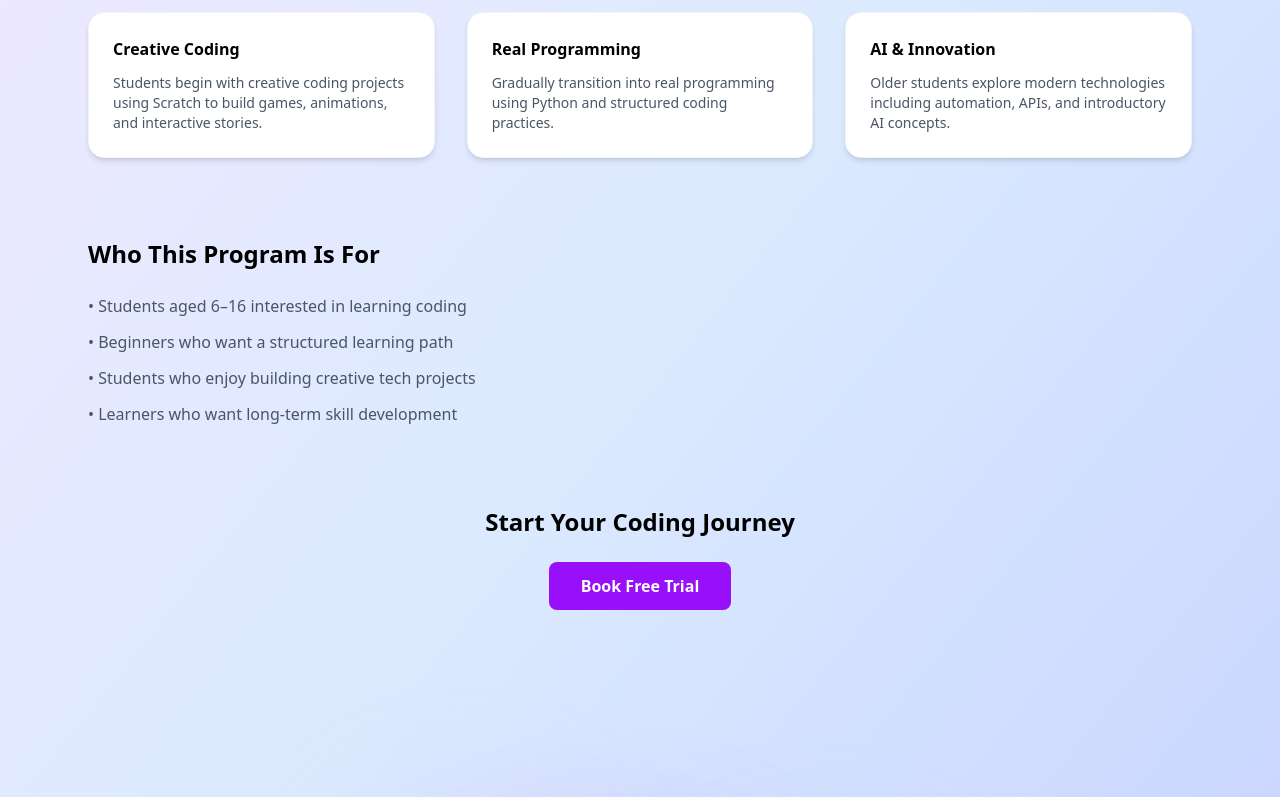
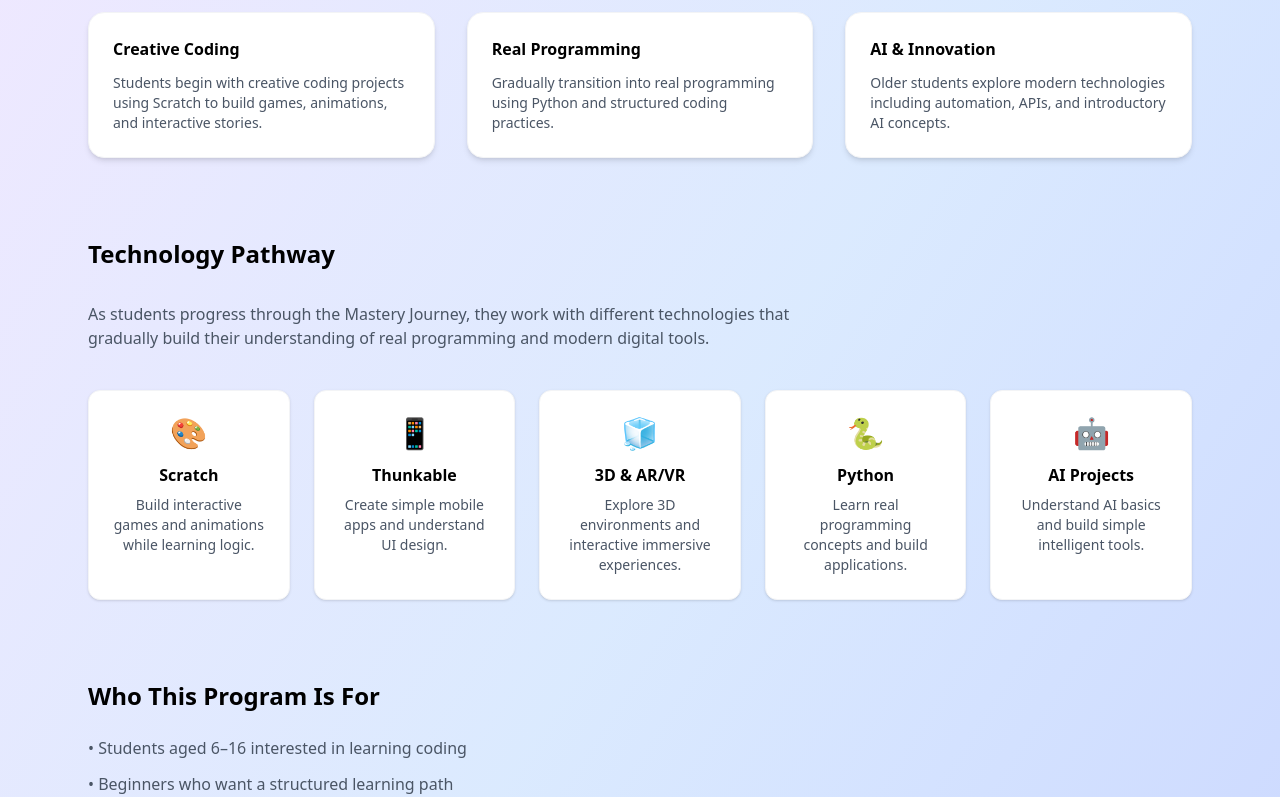
Before and after one commit to srushteesingh/logicleap-platform, a Next.js app: page /mastery-journey in a window 1280 px wide. Shown: the part 444-1241 px from the top of the page. Built offline with nearby package versions, Linux system fonts and the light colour scheme.

Commit message:
mastery journery year update

```diff
--- a/app/mastery-journey/page.tsx
+++ b/app/mastery-journey/page.tsx
@@ -44,7 +44,58 @@ export default function MasteryJourney() {
           </div>
         </div>
       </section>
+      {/* Technology Pathway */}
+      <section className="mb-20">
+        <h2 className="text-2xl font-semibold mb-8">Technology Pathway</h2>
 
+        <p className="text-gray-600 mb-10 max-w-3xl">
+          As students progress through the Mastery Journey, they work with
+          different technologies that gradually build their understanding of
+          real programming and modern digital tools.
+        </p>
+
+        <div className="grid md:grid-cols-5 gap-6">
+          <div className="bg-white rounded-xl p-6 shadow border border-gray-100 text-center">
+            <div className="text-3xl mb-3">🎨</div>
+            <h3 className="font-semibold mb-2">Scratch</h3>
+            <p className="text-sm text-gray-600">
+              Build interactive games and animations while learning logic.
+            </p>
+          </div>
+
+          <div className="bg-white rounded-xl p-6 shadow border border-gray-100 text-center">
+            <div className="text-3xl mb-3">📱</div>
+            <h3 className="font-semibold mb-2">Thunkable</h3>
+            <p className="text-sm text-gray-600">
+              Create simple mobile apps and understand UI design.
+            </p>
+          </div>
+
+          <div className="bg-white rounded-xl p-6 shadow border border-gray-100 text-center">
+            <div className="text-3xl mb-3">🧊</div>
+            <h3 className="font-semibold mb-2">3D & AR/VR</h3>
+            <p className="text-sm text-gray-600">
+              Explore 3D environments and interactive immersive experiences.
+            </p>
+          </div>
+
+          <div className="bg-white rounded-xl p-6 shadow border border-gray-100 text-center">
+            <div className="text-3xl mb-3">🐍</div>
+            <h3 className="font-semibold mb-2">Python</h3>
+            <p className="text-sm text-gray-600">
+              Learn real programming concepts and build applications.
+            </p>
+          </div>
+
+          <div className="bg-white rounded-xl p-6 shadow border border-gray-100 text-center">
+            <div className="text-3xl mb-3">🤖</div>
+            <h3 className="font-semibold mb-2">AI Projects</h3>
+            <p className="text-sm text-gray-600">
+              Understand AI basics and build simple intelligent tools.
+            </p>
+          </div>
+        </div>
+      </section>
       {/* Who It Is For */}
       <section className="mb-20">
         <h2 className="text-2xl font-semibold mb-6">Who This Program Is For</h2>
```
